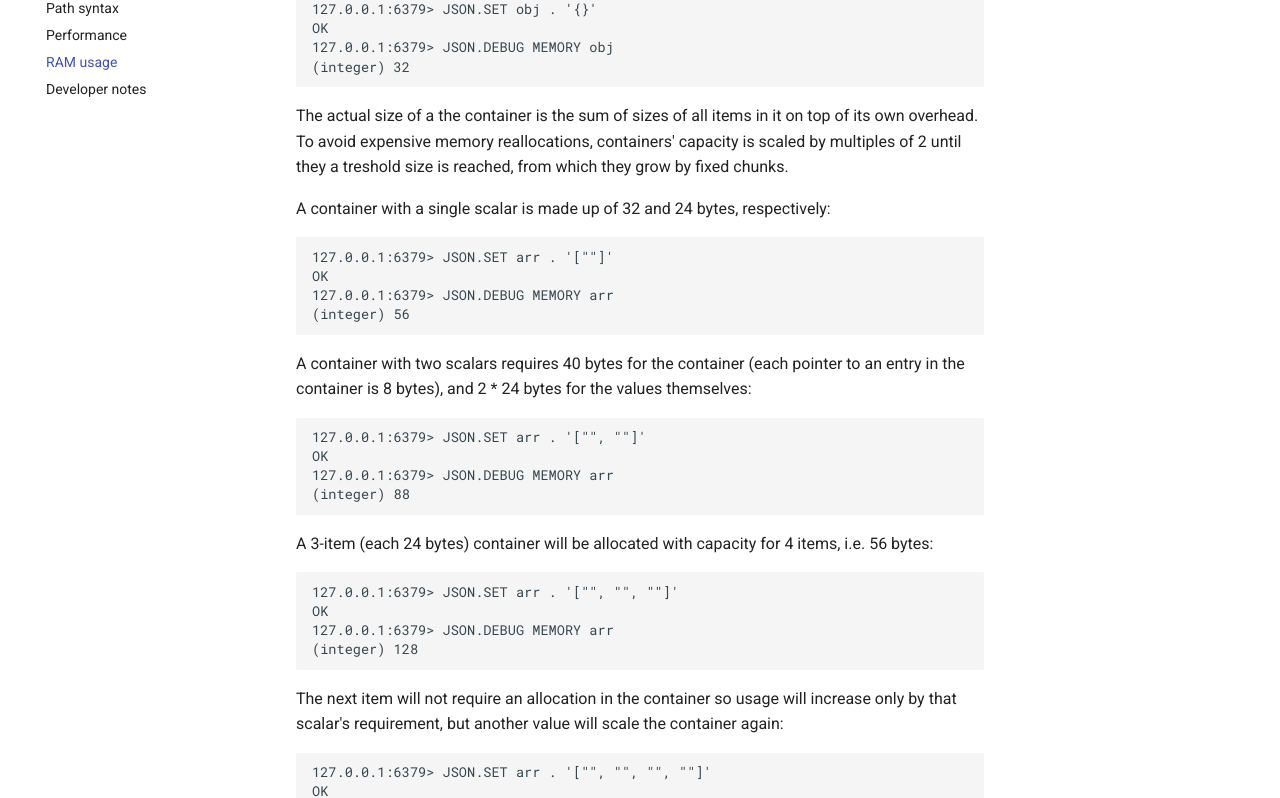
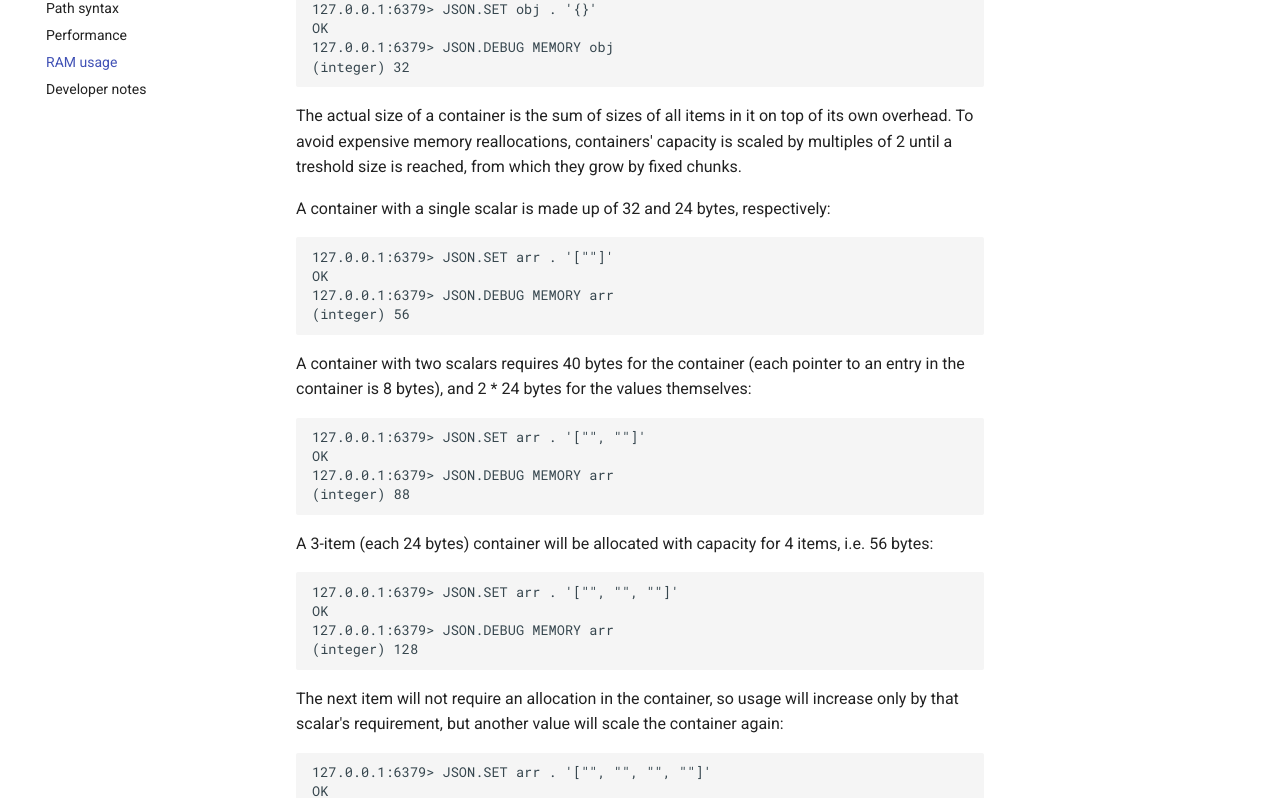
Before and after one commit to RedisJSON/RedisJSON, an MkDocs documentation site: the page built from docs/ram.md, in a window 1280 px wide and 1400 px high, scrolled down 658 px. Shown: the part 154-952 px from the top of the window. Built offline with MkDocs 1.6.1 and Material for MkDocs 9.7.7, drawn with Linux system fonts in a browser that asks for light colours; comment, search, counter and statistics services are not loaded; old or Windows-style settings are respelled for this version of MkDocs; some of the changed text lies outside the part shown.

Commit message:
Update ram.md
Copy edits

````diff
--- a/docs/ram.md
+++ b/docs/ram.md
@@ -1,4 +1,4 @@
-# ReJSON RAM usage
+# ReJSON RAM Usage
 
 Every key in Redis takes memory and requires at least the amount of RAM to store the key name, as
 well as some per-key overhead that Redis uses. On top of that, the value in the key also requires
@@ -39,9 +39,9 @@ OK
 (integer) 32
 ```
 
-The actual size of a the container is the sum of sizes of all items in it on top of its own
+The actual size of a container is the sum of sizes of all items in it on top of its own
 overhead. To avoid expensive memory reallocations, containers' capacity is scaled by multiples of 2
-until they a treshold size is reached, from which they grow by fixed chunks.
+until a treshold size is reached, from which they grow by fixed chunks.
 
 A container with a single scalar is made up of 32 and 24 bytes, respectively:
 ```
@@ -69,7 +69,7 @@ OK
 (integer) 128
 ```
 
-The next item will not require an allocation in the container so usage will increase only by that
+The next item will not require an allocation in the container, so usage will increase only by that
 scalar's requirement, but another value will scale the container again:
 
 ```
@@ -95,5 +95,5 @@ when stored using MessagePack.
 | /test/files/pass-jsonsl-yahoo2.json    | 18446     | 37469  | 16869       |
 | /test/files/pass-jsonsl-yelp.json      | 39491     | 75341  | 35469       |
 
-> Note: in the current version, deleting values from containers **does not** free the container's
+> Note: In the current version, deleting values from containers **does not** free the container's
 allocated memory.
````
